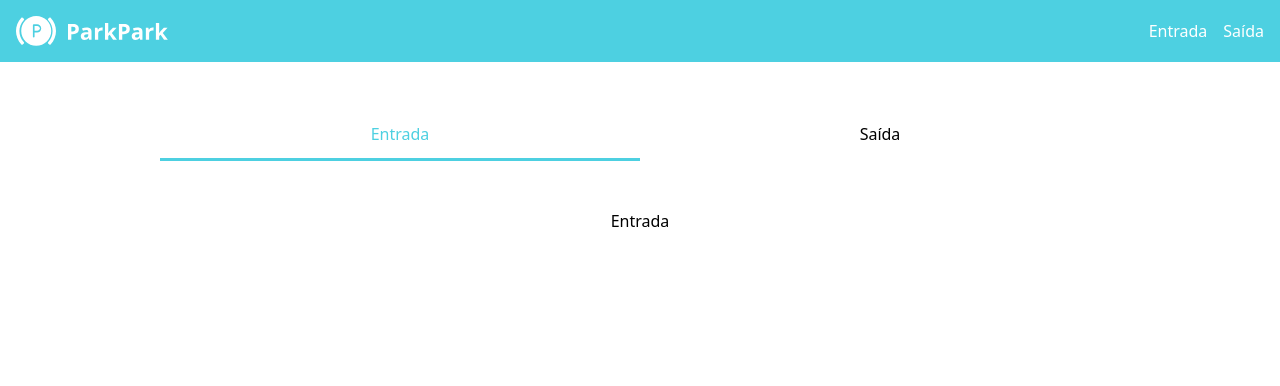
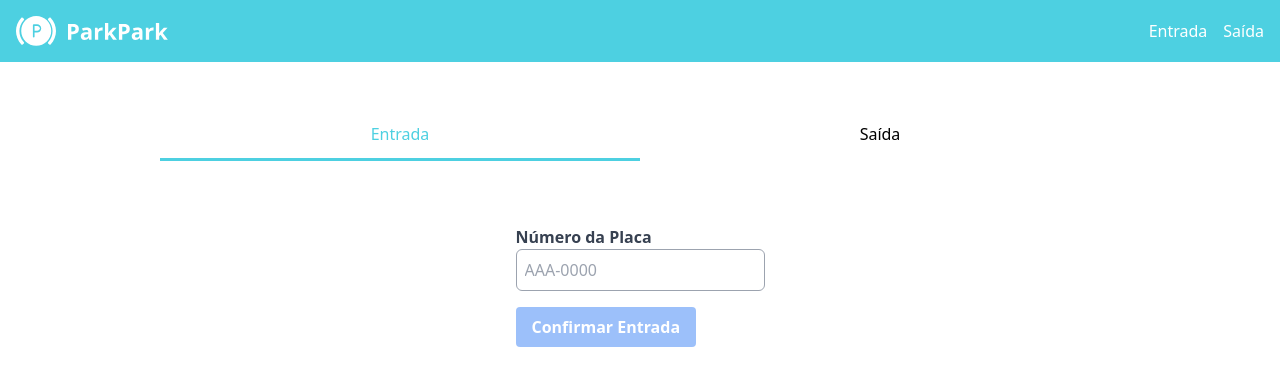
Before and after one commit to ecpieritz/parking-app, a Next.js app: page / in a window 1280 px wide. Shown: the top 386 px of the page. Built offline with nearby package versions, Linux system fonts and the light colour scheme.

Commit message:
feat: add entrance form

```diff
--- /dev/null
+++ b/src/components/entranceForm.jsx
@@ -0,0 +1,39 @@
+import React, { useState } from 'react';
+
+export default function EntranceForm() {
+  const [plateNumber, setPlateNumber] = useState('');
+
+  const handleSubmit = (event) => {
+    event.preventDefault();
+    // Aqui você pode adicionar lógica para lidar com o envio do formulário, se necessário
+  };
+
+  return (
+    <div className="pp-entrance-form">
+      <form className="mt-4" onSubmit={handleSubmit}>
+        <div className="mb-4">
+          <label htmlFor="entrance-plate" className="block text-gray-700 font-bold">
+            Número da Placa
+          </label>
+          <input
+            type="text"
+            id="entrance-plate"
+            name="entrance-plate"
+            value={plateNumber}
+            onChange={(e) => setPlateNumber(e.target.value)}
+            className="border border-gray-400 rounded-md p-2 w-full"
+            maxLength={8}
+            placeholder='AAA-0000'
+          />
+        </div>
+        <button
+          type="submit"
+          className={`bg-blue-500 text-white font-bold py-2 px-4 rounded ${plateNumber.length === 8 ? '' : 'opacity-50 cursor-not-allowed'}`}
+          disabled={plateNumber.length !== 8}
+        >
+          Confirmar Entrada
+        </button>
+      </form>
+    </div>
+  );
+}
--- a/src/pages/index.jsx
+++ b/src/pages/index.jsx
@@ -1,6 +1,7 @@
 import { Inter } from "next/font/google";
 import Header from "@/components/header";
 import Menu from "@/components/menu";
+import EntranceForm from "@/components/entranceForm";
 
 const inter = Inter({ subsets: ["latin"] });
 
@@ -9,12 +10,9 @@ export default function Home() {
     <>
       <Header />
 
-      <main
-        className={`flex flex-col items-center justify-between py-12`}
-      >
+      <main className={`flex flex-col items-center justify-between py-12`}>
         <Menu />
-
-        <h1>Entrada</h1>
+        <EntranceForm />
       </main>
     </>
   );
```
